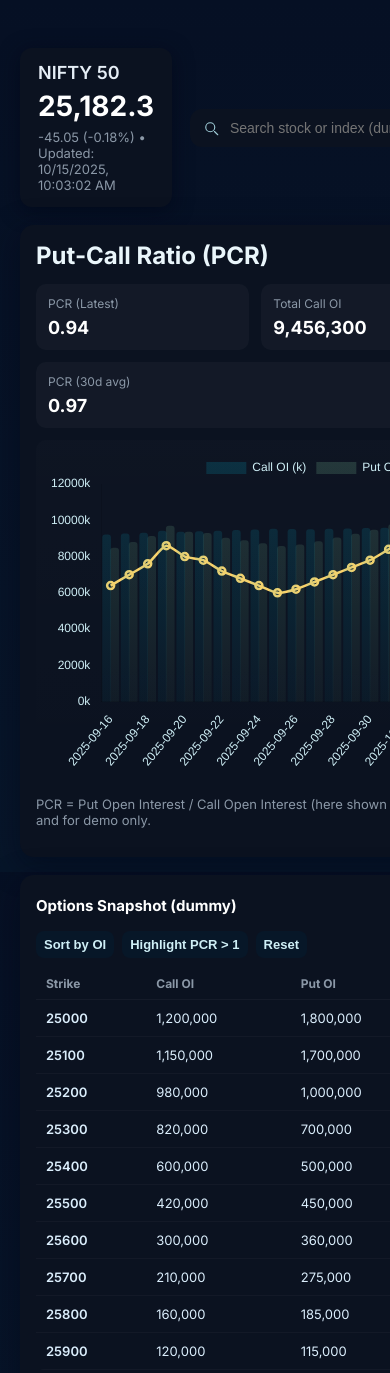
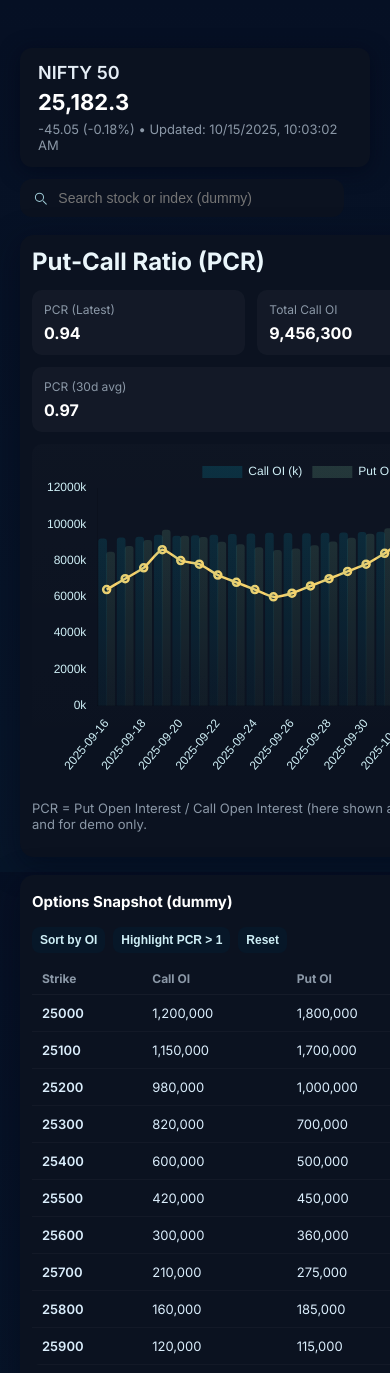
Before and after one commit to sharmaamish/put-call-ratio-recreation, a plain HTML site: page index.html in a window 390 px wide. Shown: the top 1373 px of the page. Drawn offline with nearby package versions, Linux system fonts and the light colour scheme.

Commit message:
Update index.html

```diff
--- a/index.html
+++ b/index.html
@@ -11,45 +11,228 @@
   <!-- Simple Google font -->
   <link href="https://fonts.googleapis.com/css2?family=Inter:wght@300;400;600;700&display=swap" rel="stylesheet">
 
-  <style>
-    :root{
-      --bg:#0f1724;
-      --card:#0b1220;
-      --muted:#8b98a7;
-      --accent:#06b6d4;
-      --glass: rgba(255,255,255,0.03);
-      color-scheme: dark;
+<style>
+  :root {
+    --bg: #0f1724;
+    --card: #0b1220;
+    --muted: #8b98a7;
+    --accent: #06b6d4;
+    --glass: rgba(255, 255, 255, 0.03);
+    color-scheme: dark;
+  }
+
+  html, body {
+    height: 100%;
+    margin: 0;
+    background: linear-gradient(180deg, #061024 0%, #07162a 100%);
+    font-family: Inter, system-ui, -apple-system, Segoe UI, Roboto, "Helvetica Neue", Arial;
+  }
+
+  .container {
+    max-width: 1100px;
+    margin: 28px auto;
+    padding: 20px;
+  }
+
+  header {
+    display: flex;
+    flex-wrap: wrap;
+    gap: 12px;
+    align-items: center;
+    margin-bottom: 18px;
+  }
+
+  .ticker {
+    background: var(--card);
+    padding: 14px 18px;
+    border-radius: 12px;
+    box-shadow: 0 4px 20px rgba(2, 6, 23, 0.6);
+    display: flex;
+    flex-direction: column;
+    flex: 1;
+    min-width: 150px;
+  }
+
+  .ticker .symbol {
+    font-size: 18px;
+    font-weight: 600;
+    color: #e6eef6;
+  }
+
+  .ticker .price {
+    font-size: 28px;
+    font-weight: 700;
+    margin-top: 6px;
+  }
+
+  .ticker .change {
+    font-size: 13px;
+    color: var(--muted);
+    margin-top: 6px;
+  }
+
+  .search {
+    background: var(--card);
+    padding: 10px 12px;
+    border-radius: 12px;
+    display: flex;
+    align-items: center;
+    gap: 8px;
+    flex: 1;
+    max-width: 300px;
+  }
+
+  .search input {
+    background: transparent;
+    border: 0;
+    color: #dfe9f2;
+    outline: none;
+    font-size: 14px;
+    width: 100%;
+  }
+
+  .grid {
+    display: grid;
+    grid-template-columns: 1fr 420px;
+    gap: 18px;
+  }
+
+  .card {
+    background: var(--card);
+    padding: 16px;
+    border-radius: 14px;
+    box-shadow: 0 8px 30px rgba(2, 6, 23, 0.5);
+  }
+
+  .kpi-row {
+    display: flex;
+    gap: 12px;
+    flex-wrap: wrap;
+  }
+
+  .kpi {
+    flex: 1;
+    min-width: 150px;
+    background: var(--glass);
+    padding: 12px;
+    border-radius: 10px;
+  }
+
+  .kpi .label {
+    font-size: 12px;
+    color: var(--muted);
+  }
+
+  .kpi .value {
+    font-weight: 700;
+    font-size: 18px;
+    margin-top: 6px;
+  }
+
+  /* table */
+  table {
+    width: 100%;
+    border-collapse: collapse;
+    color: #dbeefc;
+  }
+
+  thead th {
+    font-size: 12px;
+    text-align: left;
+    padding: 8px 10px;
+    color: var(--muted);
+    border-bottom: 1px solid rgba(255, 255, 255, 0.04);
+  }
+
+  tbody td {
+    padding: 10px;
+    border-bottom: 1px solid rgba(255, 255, 255, 0.03);
+    font-size: 13px;
+  }
+
+  .positive {
+    color: #8ee4b9;
+  }
+
+  .negative {
+    color: #ffb3aa;
+  }
+
+  .muted {
+    color: var(--muted);
+  }
+
+  .controls {
+    display: flex;
+    gap: 8px;
+    align-items: center;
+    margin-bottom: 10px;
+    flex-wrap: wrap;
+  }
+
+  .btn {
+    background: #071728;
+    color: #cfeff6;
+    padding: 8px 10px;
+    border-radius: 8px;
+    border: none;
+    cursor: pointer;
+    font-weight: 600;
+  }
+
+  .small {
+    font-size: 13px;
+    padding: 6px 8px;
+  }
+
+  footer {
+    margin-top: 18px;
+    color: var(--muted);
+    font-size: 13px;
+    text-align: center;
+  }
+
+  /* Responsive Styles */
+  @media (max-width: 980px) {
+    .grid {
+      grid-template-columns: 1fr;
     }
-    html,body{height:100%;margin:0;background:linear-gradient(180deg,#061024 0%, #07162a 100%);font-family:Inter,system-ui,-apple-system,Segoe UI,Roboto,"Helvetica Neue",Arial;}
-    .container{max-width:1100px;margin:28px auto;padding:20px;}
-    header{display:flex;gap:18px;align-items:center;margin-bottom:18px}
-    .ticker {background:var(--card);padding:14px 18px;border-radius:12px;box-shadow:0 4px 20px rgba(2,6,23,0.6);display:flex;flex-direction:column;}
-    .ticker .symbol{font-size:18px;font-weight:600;color:#e6eef6}
-    .ticker .price{font-size:28px;font-weight:700;margin-top:6px}
-    .ticker .change{font-size:13px;color:var(--muted);margin-top:6px}
-    .search {margin-left:auto;background:var(--card);padding:10px 12px;border-radius:12px;display:flex;align-items:center;gap:8px}
-    .search input{background:transparent;border:0;color:#dfe9f2;outline:none;font-size:14px}
-    .grid{display:grid;grid-template-columns:1fr 420px;gap:18px}
-    .card{background:var(--card);padding:16px;border-radius:14px;box-shadow:0 8px 30px rgba(2,6,23,0.5);}
-    .kpi-row{display:flex;gap:12px;flex-wrap:wrap}
-    .kpi{flex:1;min-width:150px;background:var(--glass);padding:12px;border-radius:10px}
-    .kpi .label{font-size:12px;color:var(--muted)}
-    .kpi .value{font-weight:700;font-size:18px;margin-top:6px}
 
-    /* table */
-    table{width:100%;border-collapse:collapse;color:#dbeefc}
-    thead th{font-size:12px;text-align:left;padding:8px 10px;color:var(--muted);border-bottom:1px solid rgba(255,255,255,0.04)}
-    tbody td{padding:10px;border-bottom:1px solid rgba(255,255,255,0.03);font-size:13px}
-    .positive{color:#8ee4b9}
-    .negative{color:#ffb3aa}
-    .muted{color:var(--muted)}
-    .controls{display:flex;gap:8px;align-items:center;margin-bottom:10px}
-    .btn{background:#071728;color:#cfeff6;padding:8px 10px;border-radius:8px;border:none;cursor:pointer;font-weight:600}
-    .small{font-size:13px;padding:6px 8px}
+    .search {
+      margin-left: 0;
+      width: 100%;
+    }
 
-    footer{margin-top:18px;color:var(--muted);font-size:13px;text-align:center}
-    @media (max-width:980px){ .grid{grid-template-columns:1fr; } .search{margin-left:0} }
-  </style>
+    header {
+      flex-direction: column;
+      align-items: stretch;
+    }
+  }
+
+  @media (max-width: 600px) {
+    .ticker .price {
+      font-size: 22px;
+    }
+
+    .kpi .value {
+      font-size: 16px;
+    }
+
+    .card {
+      padding: 12px;
+    }
+
+    table {
+      font-size: 12px;
+    }
+
+    .btn {
+      font-size: 12px;
+      padding: 6px 8px;
+    }
+  }
+</style>
+
 </head>
 <body>
   <div class="container">
```
